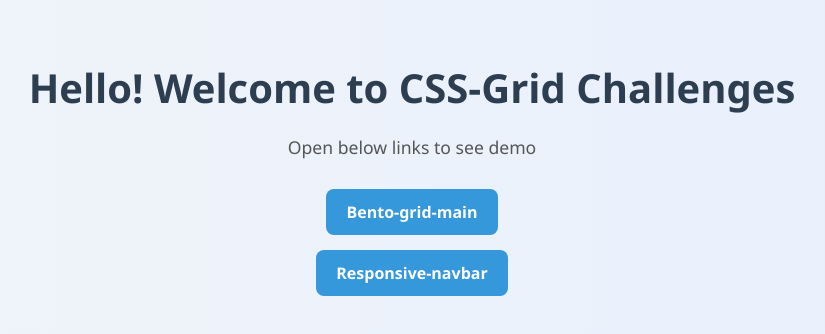
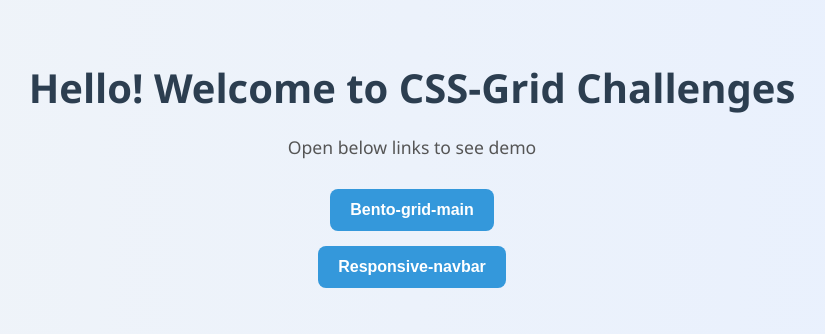
Before and after one commit to mistrypavankumar/grid-layout-challenges, a plain HTML site: page index.html in a window 1280 px wide. Shown: the whole page, without its empty margins (228-1053 px from the left). Drawn offline with Linux system fonts and the light colour scheme.

Commit message:
fixed bugs

```diff
--- a/index.html
+++ b/index.html
@@ -42,18 +42,20 @@
       margin-bottom: 15px;
     }
 
-    a {
+    button {
       display: inline-block;
-      text-decoration: none;
       padding: 12px 20px;
       background-color: #3498db;
       color: white;
+      border: none;
       border-radius: 8px;
       font-weight: 600;
+      font-size: 1rem;
+      cursor: pointer;
       transition: background-color 0.3s ease, transform 0.2s ease;
     }
 
-    a:hover {
+    button:hover {
       background-color: #2980b9;
       transform: translateY(-2px);
     }
@@ -63,7 +65,7 @@
         font-size: 1.8rem;
       }
 
-      a {
+      button {
         width: 90%;
       }
     }
@@ -74,8 +76,14 @@
   <p>Open below links to see demo</p>
 
   <ul>
-    <li><a href="https://mistrypavankumar.github.io/grid-layout-challenges/bento-grid-main/index.html" target="_blank">Bento-grid-main</a></li>
-    <li><a href="https://mistrypavankumar.github.io/grid-layout-challenges/responsive-navbar/index.html" target="_blank">Responsive-navbar</a></li>
+    <li><button onclick="openProject('https://mistrypavankumar.github.io/grid-layout-challenges/bento-grid-main/index.html')">Bento-grid-main</button></li>
+    <li><button onclick="openProject('https://mistrypavankumar.github.io/grid-layout-challenges/responsive-navbar/index.html')">Responsive-navbar</button></li>
   </ul>
+
+  <script>
+    function openProject(path) {
+      window.open(path, "_blank");
+    }
+  </script>
 </body>
 </html>
```
